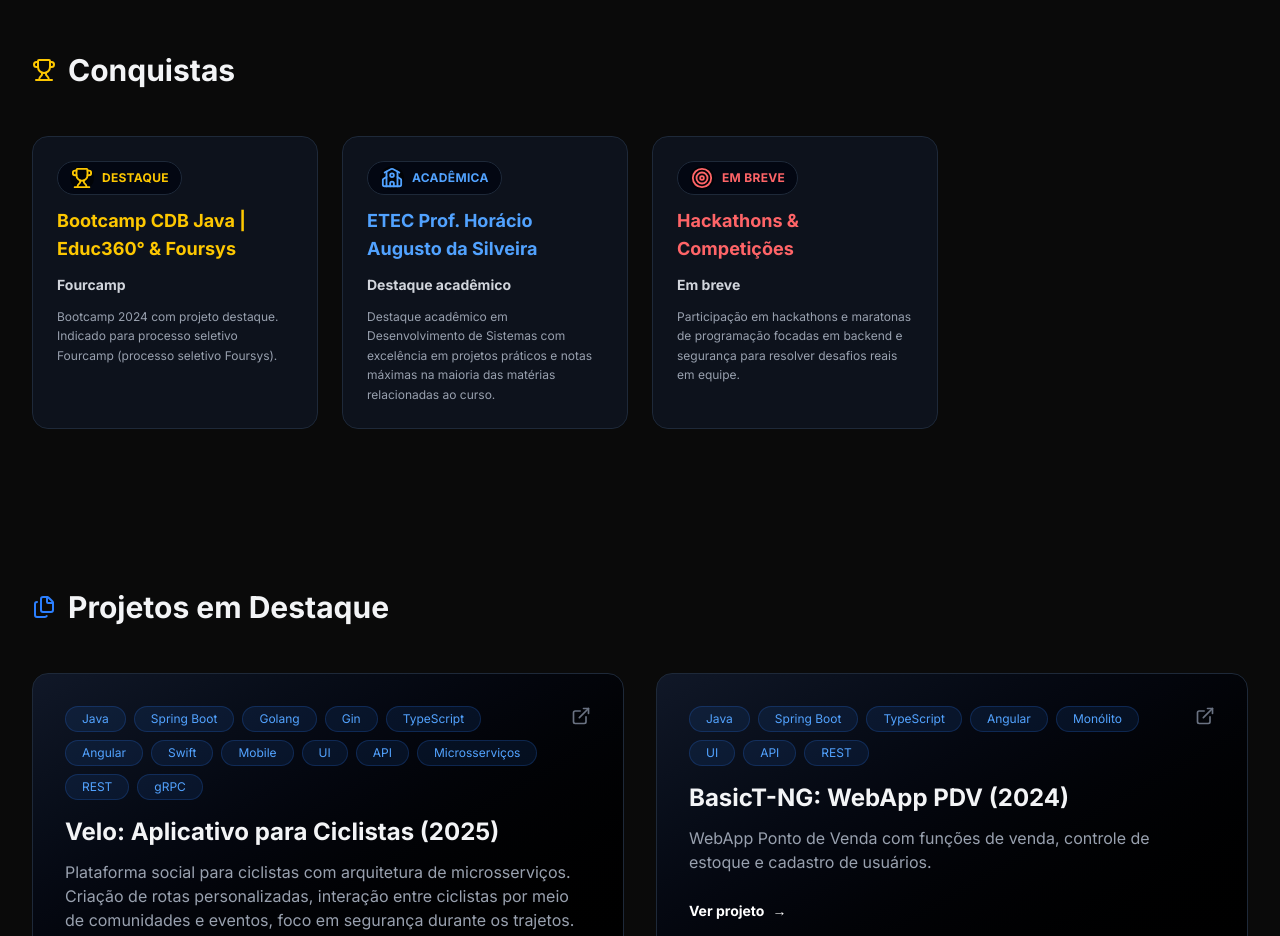
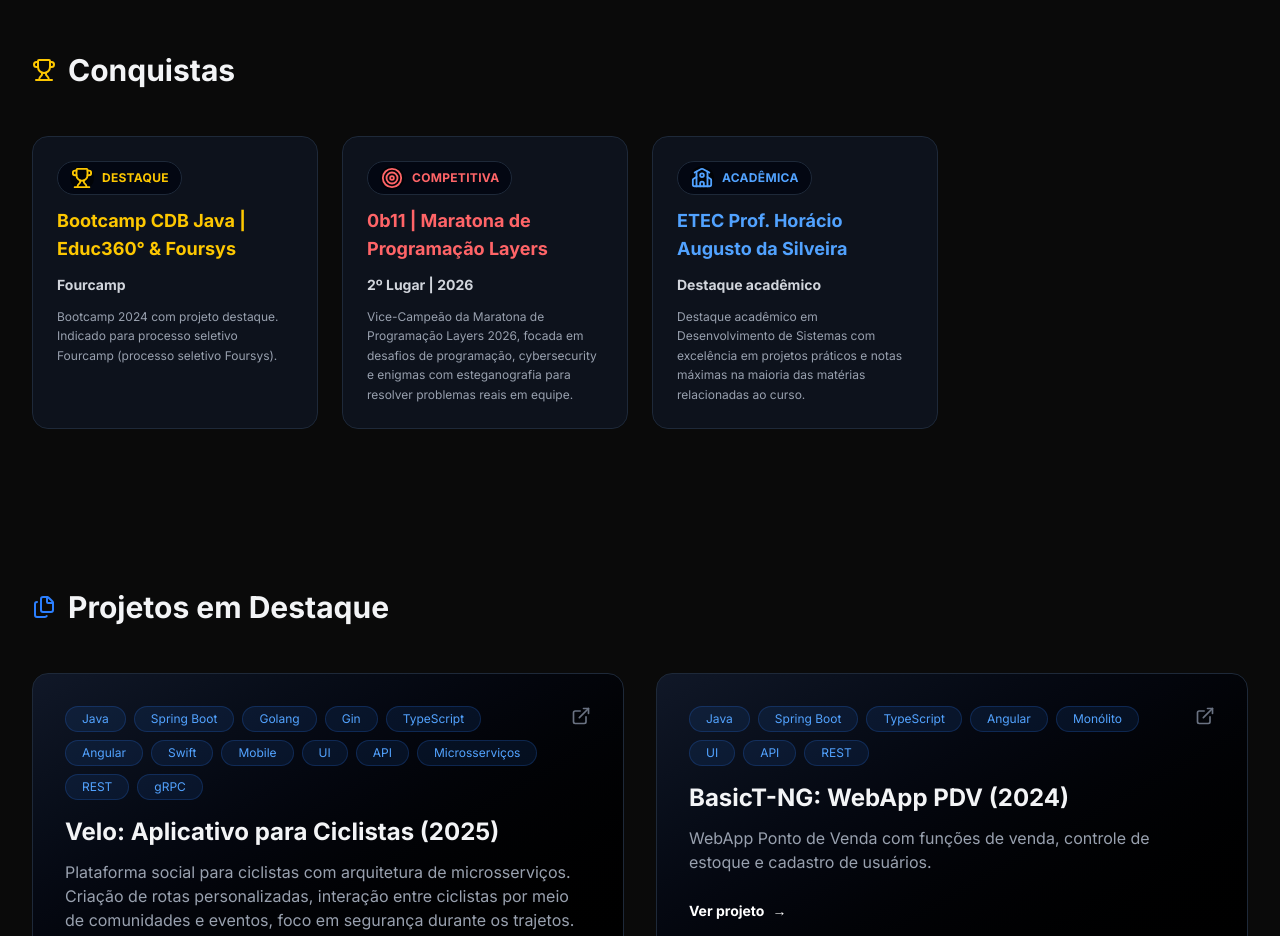
Before and after one commit to jpaveiro/portfolio, a Next.js app: page / in a window 1280 px wide. Shown: the part 1400-2336 px from the top of the page. Built offline with nearby package versions, Linux system fonts and the light colour scheme.

Commit message:
feat: add maratona on feats

```diff
--- a/components/feats.tsx
+++ b/components/feats.tsx
@@ -11,21 +11,21 @@ export default function Feats() {
       badge: "Destaque",
     },
     {
+      title: "0b11 | Maratona de Programação Layers",
+      highlight: "2º Lugar | 2026",
+      desc: "Vice-Campeão da Maratona de Programação Layers 2026, focada em desafios de programação, cybersecurity e enigmas com esteganografia para resolver problemas reais em equipe.",
+      icon: <Target size={22} />,
+      color: "text-red-400",
+      badge: "Competitiva",
+    },
+    {
       title: "ETEC Prof. Horácio Augusto da Silveira",
       highlight: "Destaque acadêmico",
       desc: "Destaque acadêmico em Desenvolvimento de Sistemas com excelência em projetos práticos e notas máximas na maioria das matérias relacionadas ao curso.",
       icon: <School size={22} />,
       color: "text-blue-400",
       badge: "Acadêmica",
-    },
-    {
-      title: "Hackathons & Competições",
-      highlight: "Em breve",
-      desc: "Participação em hackathons e maratonas de programação focadas em backend e segurança para resolver desafios reais em equipe.",
-      icon: <Target size={22} />,
-      color: "text-red-400",
-      badge: "Em breve",
-    },
+    }
   ];
 
   return (
```
